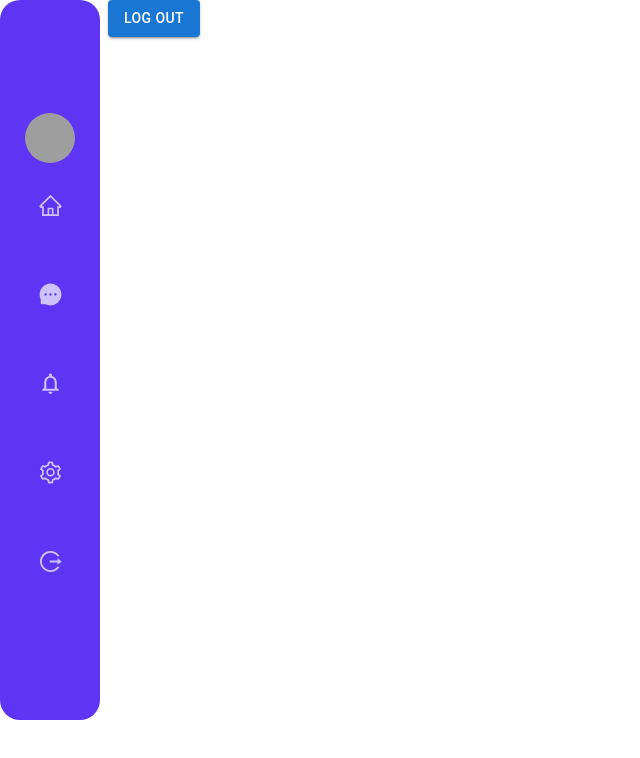
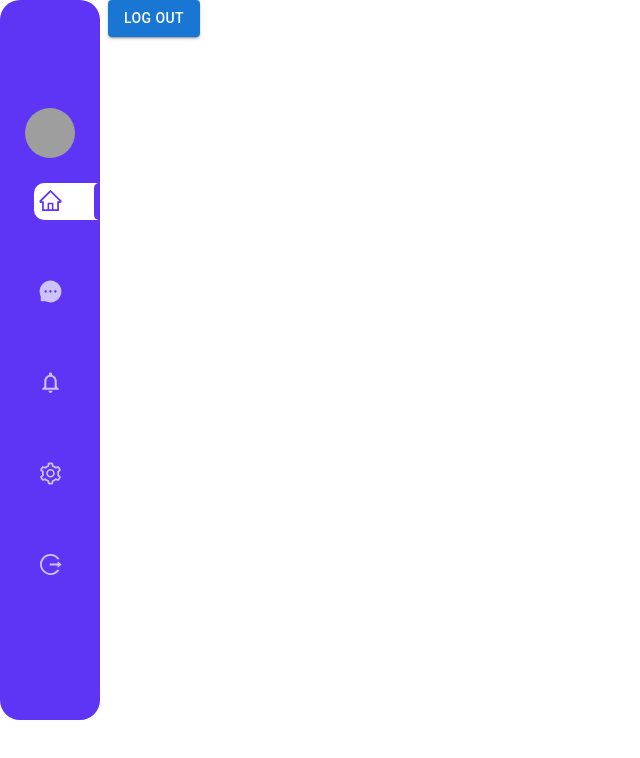
Before and after one commit to amitroy4/alap, a React (Vite) app: page /alap/home in a window 1280 px wide. Shown: the top 758 px of the page, without its empty margins (0-640 px from the left). Built offline with nearby package versions, Linux system fonts and the light colour scheme; grey boxes are pictures that could not be loaded.

Commit message:
alap - 4 (part-)
Path , link

```diff
--- a/src/components/RootLayout.jsx
+++ b/src/components/RootLayout.jsx
@@ -4,9 +4,27 @@ import Grid from '@mui/material/Grid';
 import profile from "../assets/profile.png"
 import { AiOutlineHome, AiFillMessage, AiOutlineSetting, AiOutlineLogout } from 'react-icons/ai'
 import { MdOutlineNotifications } from 'react-icons/md'
-import { Link } from 'react-router-dom';
+import { Link, useLocation } from 'react-router-dom';
+import { Button } from '@mui/material';
+import { getAuth, signOut } from "firebase/auth";
+import { useNavigate } from 'react-router-dom';
 
 const RootLayout = () => {
+
+    const auth = getAuth();
+    let navigate = useNavigate()
+    const location = useLocation()
+
+    let handleLogOut = () => {
+        signOut(auth).then(() => {
+            // Sign-out successful.
+            navigate("/login")
+        }).catch((error) => {
+            // An error happened.
+        });
+    }
+
+
     return (
         <>
             <Grid container spacing={2}>
@@ -15,29 +33,29 @@ const RootLayout = () => {
                         <div className='navcontainer'>
                             <img src={profile} />
                             <ul>
-                                <li>
-                                    <Link to='/alap/home'>
-                                        <AiOutlineHome className='icon' />
+                                <li >
+                                    <Link to='/alap/home' className={location.pathname == "/alap/home" ? 'active' : 'icon'}>
+                                        <AiOutlineHome />
                                     </Link>
                                 </li>
                                 <li>
-                                    <Link to='/alap/message'>
-                                        <AiFillMessage className='icon' />
+                                    <Link to='/alap/message' className={location.pathname == "/alap/message" ? 'active' : 'icon'}>
+                                        <AiFillMessage />
                                     </Link>
                                 </li>
                                 <li>
-                                    <Link to='/alap/home'>
-                                        <MdOutlineNotifications className='icon' />
+                                    <Link to='/alap/' className={location.pathname == "/alap/" ? 'active' : 'icon'}>
+                                        <MdOutlineNotifications />
                                     </Link>
                                 </li>
                                 <li>
-                                    <Link to='/alap/home'>
-                                        <AiOutlineSetting className='icon' />
+                                    <Link to='/alap/' className={location.pathname == "/alap/" ? 'active' : 'icon'}>
+                                        <AiOutlineSetting />
                                     </Link>
                                 </li>
                                 <li>
-                                    <Link to='/alap/home'>
-                                        <AiOutlineLogout className='icon' />
+                                    <Link onClick={handleLogOut} className={location.pathname == "/alap/" ? 'active' : 'icon'}>
+                                        <AiOutlineLogout />
                                     </Link>
                                 </li>
 
--- a/src/index.css
+++ b/src/index.css
@@ -3,7 +3,8 @@
     padding: 0;
 }
 
-ul,ol{
+ul,
+ol {
     list-style: none;
 }
 
@@ -93,7 +94,43 @@ ul,ol{
 }
 
 .icon {
+    display: inline-block;
     color: #FFFFFFB2;
     font-size: 25px;
     margin: 30px 0;
 }
+
+.active {
+    display: inline-block;
+    color: #5F35F5;
+    font-size: 25px;
+    margin: 30px 0;
+    position: relative;
+    z-index: 2;
+}
+
+.active:after {
+    position: absolute;
+    top: -5px;
+    left: -4px;
+    background: white;
+    width: 260%;
+    height: 120%;
+    content: "";
+    z-index: -1;
+    border-top-left-radius: 10px;
+    border-bottom-left-radius: 10px;
+}
+
+.active::before {
+    position: absolute;
+    top: -5px;
+    right: -146%;
+    width: 5px;
+    height: 120%;
+    background: #5F35F5;
+    content: "";
+
+    border-top-left-radius: 10px;
+    border-bottom-left-radius: 10px;
+}
--- a/src/pages/Home.jsx
+++ b/src/pages/Home.jsx
@@ -7,7 +7,7 @@ const Home = () => {
     const auth = getAuth();
     let navigate = useNavigate()
 
-let handleLogOut = ()=>{
+    let handleLogOut = () => {
         signOut(auth).then(() => {
             // Sign-out successful.
             navigate("/login")
```
Lines whose indentation alone changed are shown as unchanged.
